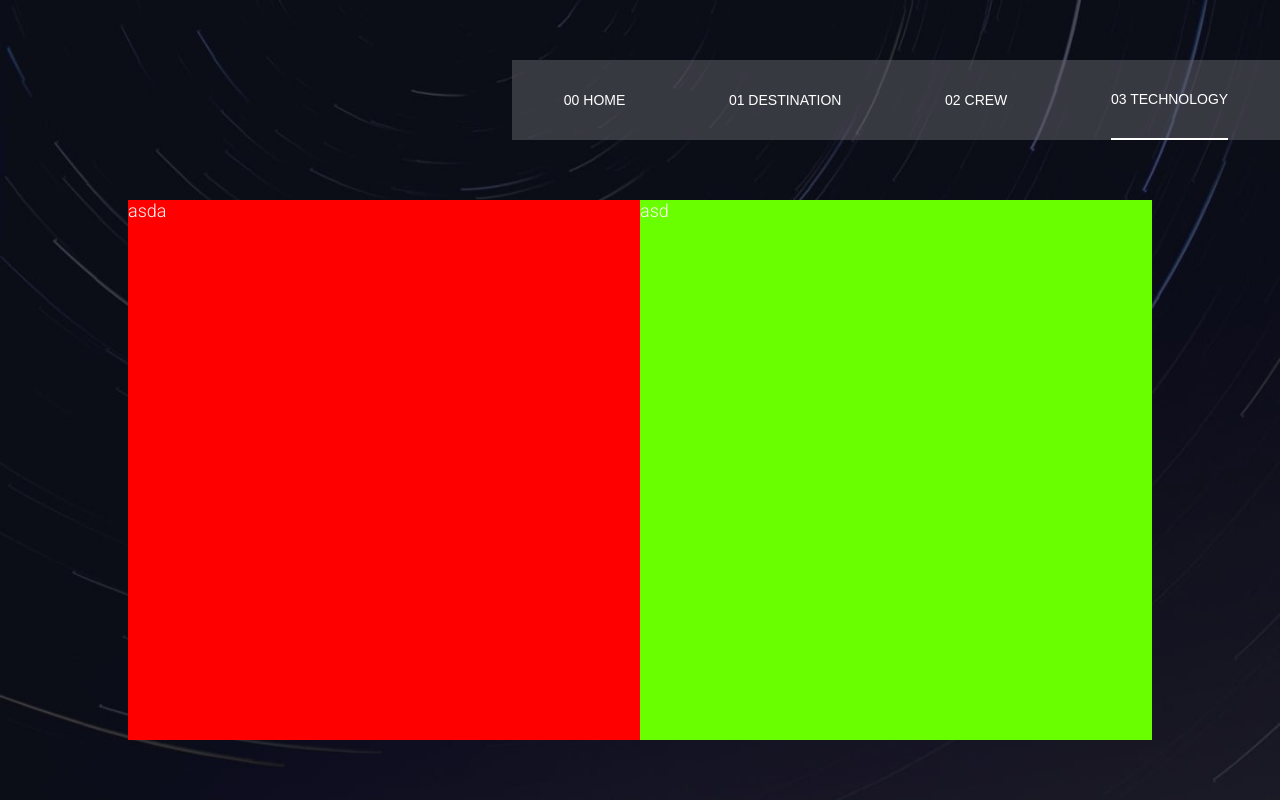
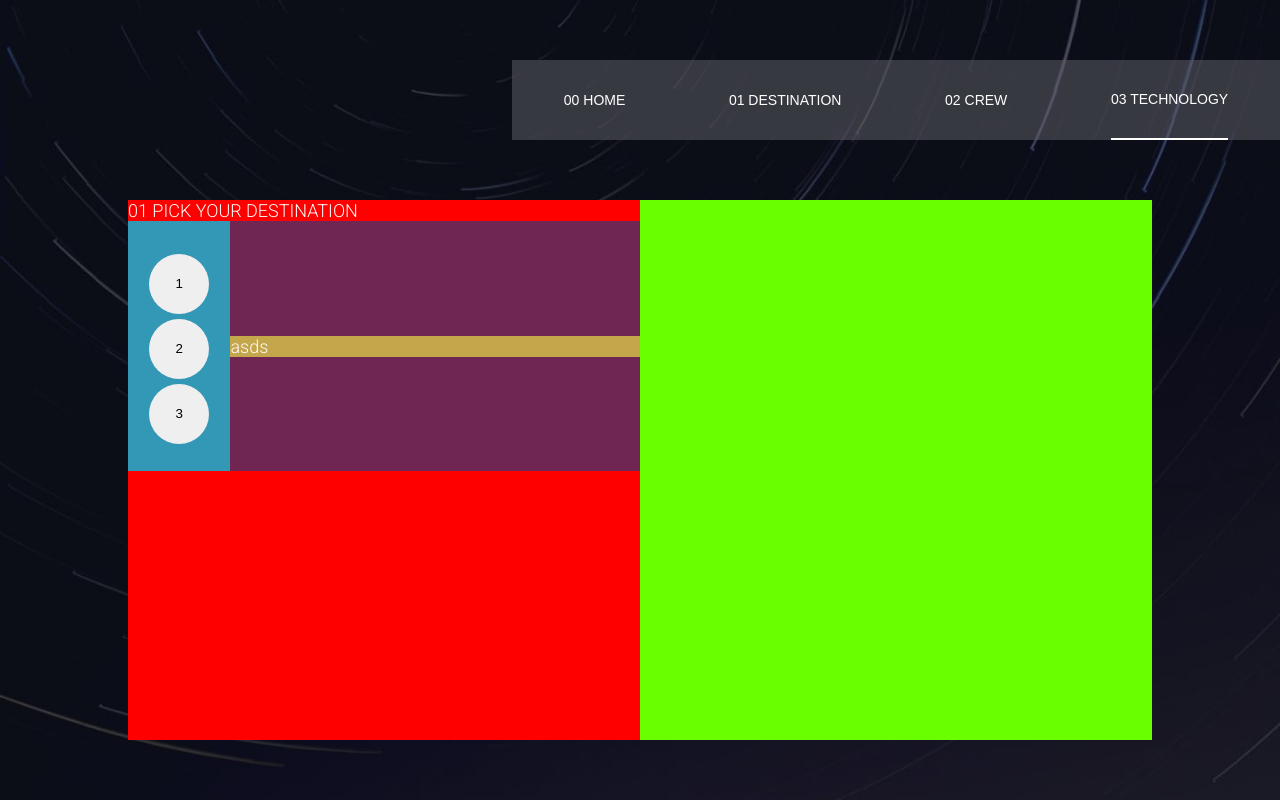
Before and after one commit to DmitriAleks/Space-tourism-multi-page-website, a React (Create React App) app: page / in a window 1280 px wide. Both pictures are taken after a click on the button "03 TECHNOLOGY". Built offline with nearby package versions, Linux system fonts and the light colour scheme; a web font is replaced by a local one.

Commit message:
created technology component

```diff
--- a/src/page/destination/Destination.module.scss
+++ b/src/page/destination/Destination.module.scss
@@ -7,7 +7,7 @@
   .mainContent {
     height: 100%;
     width: 50%;
-    @include displayFlex(start, space-between, column);
+    @include displayFlex(initial, space-between, column);
     font-size: 20px;
     font-family: 'Lustria', serif;
     font-weight: bold;
--- a/src/page/technology/Technology.jsx
+++ b/src/page/technology/Technology.jsx
@@ -1,14 +1,28 @@
-import React from 'react';
-import style from './Technology.module.scss'
+import React, {useState} from 'react';
+import style from './Technology.module.scss';
+import technologyData from '../../data/data';
 
 const Technology = () => {
-    return(
+    const [t, setT] = useState('Spaceport')
+    const data = technologyData[t]
+    console.log(data)
+    const changePlanet = (e) => {
+        setT(e.target.value)
+    }
+    return (
         <div className={style.container}>
             <div className={style.mainContent}>
-asda
+                <span> <span>01</span> PICK YOUR DESTINATION</span>
+                <div className={style.contentContainer}>
+                    <div className={style.btnContainer}>
+                        <button>1</button>
+                        <button>2</button>
+                        <button>3</button></div>
+                    <div className={style.content}>asds</div>
+                </div>
             </div>
             <div className={style.secondaryContent}>
-asd
+                <img src="" alt=""/>
             </div>
 
 
--- a/src/page/technology/Technology.module.scss
+++ b/src/page/technology/Technology.module.scss
@@ -2,7 +2,7 @@
 
 .container {
   height: 100%;
-  @include displayFlex(center,center,row);
+  @include displayFlex(center, center, row);
 
   background-color: #999292;
 
@@ -10,6 +10,30 @@
     width: 50%;
     height: 100%;
     background-color: red;
+
+    .contentContainer {
+      @include displayFlex(center, center, row);
+      background-color: #6f2652;
+
+      .btnContainer {
+        @include displayFlex(center, center, column);
+        background-color: #3397b6;
+        width: 20%;
+        height: 250px;
+        button{
+          margin-top: 5px;
+          height: 60px;
+          width: 60px;
+          border-radius: 100%;
+          border: 0;
+        }
+      }
+
+      .content {
+        background-color: #c4a74b;
+        width: 80%;
+      }
+    }
   }
 
   .secondaryContent {
```
